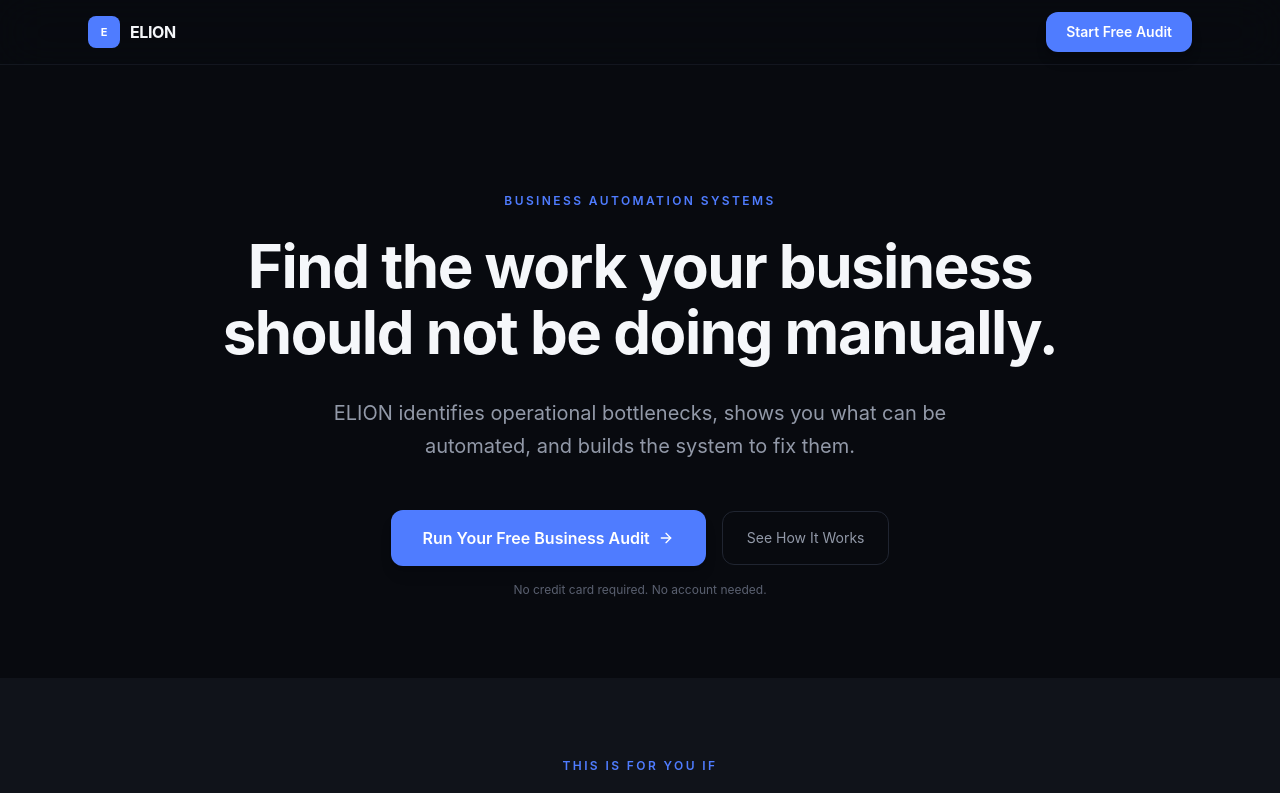
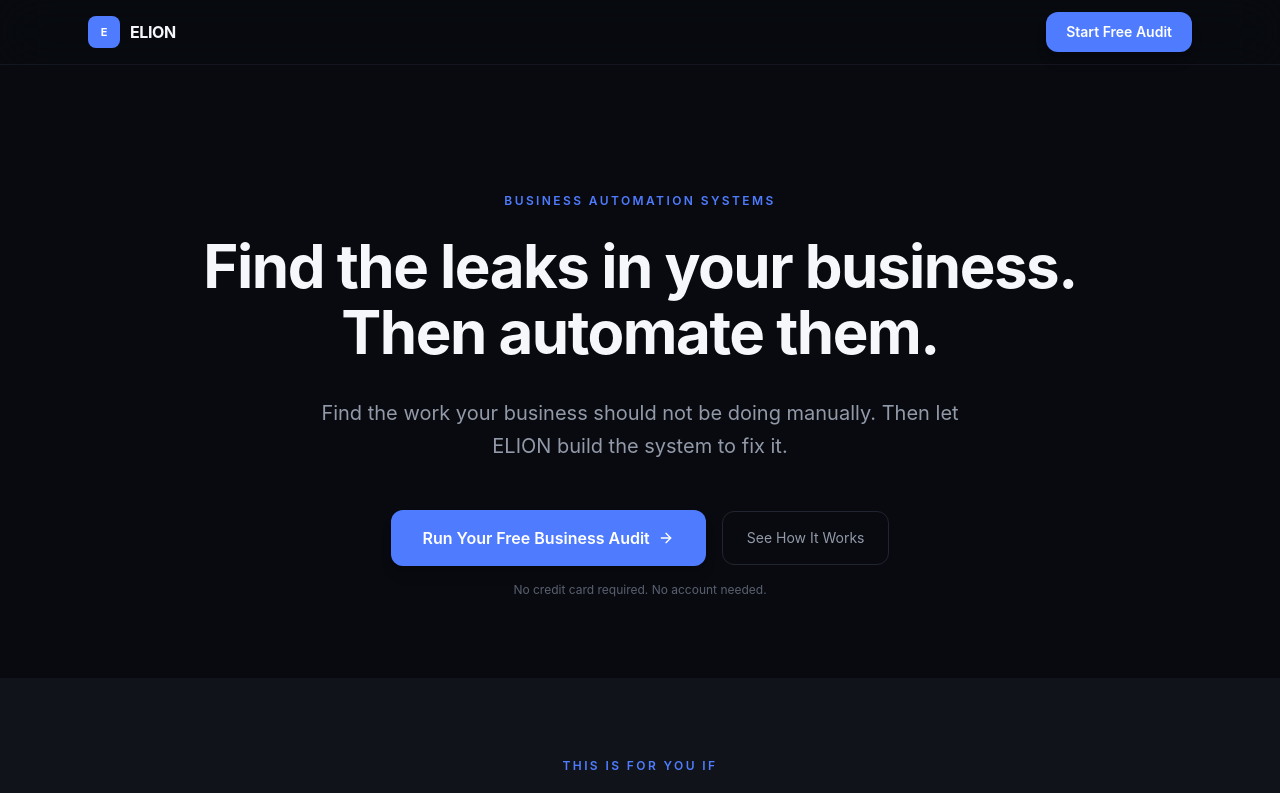
Before and after one commit to Ayoolaxrp/elion-dashboard, a Next.js app: page /funnel in a window 1280 px wide. Shown: the top 793 px of the page. Built offline with nearby package versions, Linux system fonts and the light colour scheme.

Commit message:
fix: funnel headline hierarchy - primary 'Find the leaks' with supporting 'manual work' statement

```diff
--- a/src/app/funnel/page.tsx
+++ b/src/app/funnel/page.tsx
@@ -74,8 +74,8 @@ export default function FunnelPage() {
       <section className="pt-20 sm:pt-32 pb-20 px-4 sm:px-6">
         <div className="max-w-4xl mx-auto text-center">
           <p className="text-xs font-semibold text-[var(--color-accent)] uppercase tracking-[0.2em] mb-6">Business Automation Systems</p>
-          <h1 className="text-4xl sm:text-6xl font-bold text-[var(--color-text-primary)] tracking-tight leading-[1.1] mb-8">Find the work your business should not be doing manually.</h1>
-          <p className="text-lg sm:text-xl text-[var(--color-text-secondary)] max-w-2xl mx-auto mb-12 leading-relaxed">ELION identifies operational bottlenecks, shows you what can be automated, and builds the system to fix them.</p>
+          <h1 className="text-4xl sm:text-6xl font-bold text-[var(--color-text-primary)] tracking-tight leading-[1.1] mb-8">Find the leaks in your business. Then automate them.</h1>
+          <p className="text-lg sm:text-xl text-[var(--color-text-secondary)] max-w-2xl mx-auto mb-12 leading-relaxed">Find the work your business should not be doing manually. Then let ELION build the system to fix it.</p>
           <div className="flex flex-col sm:flex-row items-center justify-center gap-4">
             <a href="#audit" className="inline-flex items-center gap-2 px-8 py-4 rounded-xl bg-[var(--color-accent)] text-white font-semibold hover:bg-[var(--color-accent-hover)] transition-all text-base shadow-lg shadow-[var(--color-accent)]/25">Run Your Free Business Audit <ArrowRight className="w-4 h-4" /></a>
             <a href="#method" className="inline-flex items-center gap-2 px-6 py-4 rounded-xl border border-[var(--color-border)] text-[var(--color-text-secondary)] hover:bg-[var(--color-surface-raised)] transition-all text-sm">See How It Works</a>
```
